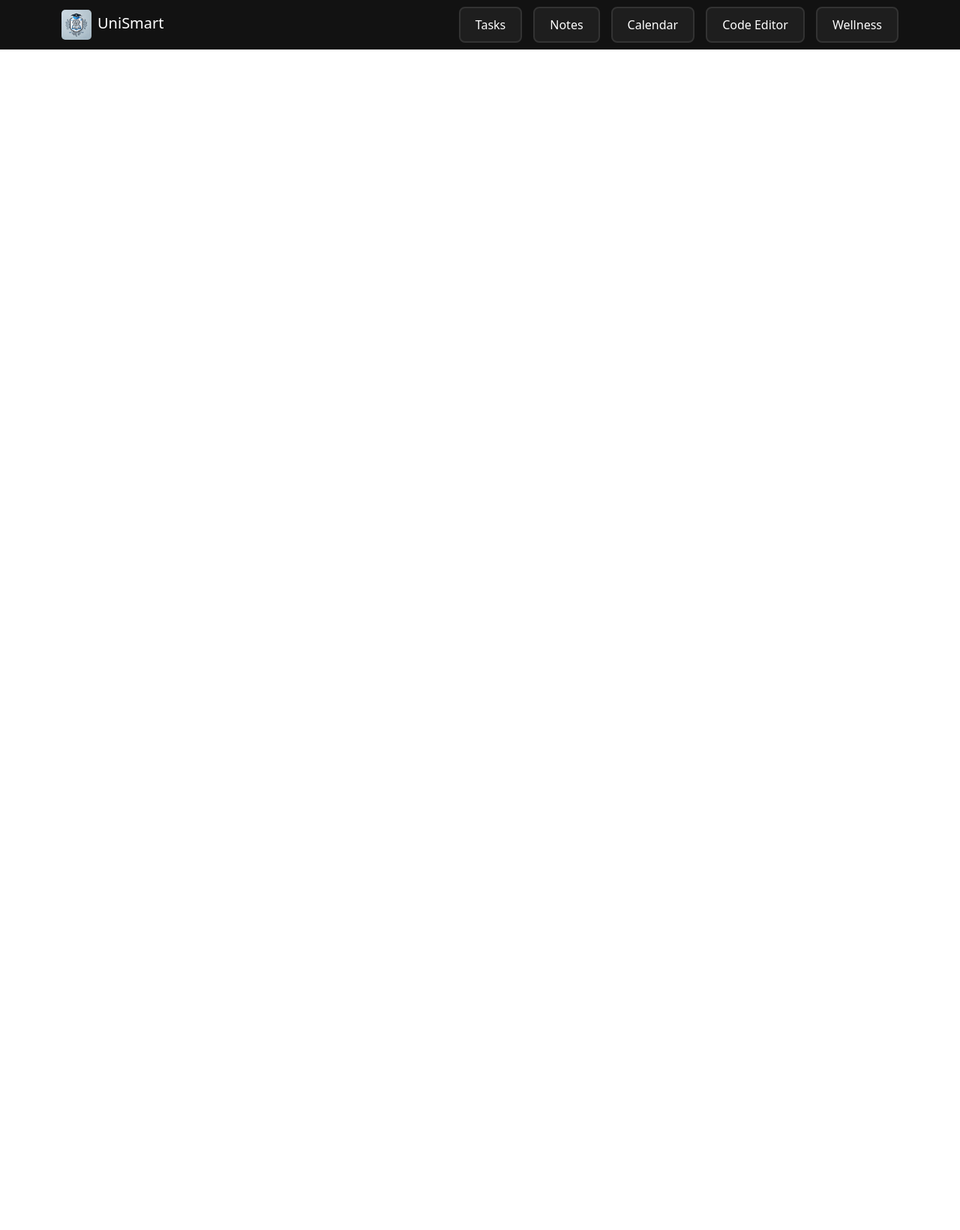
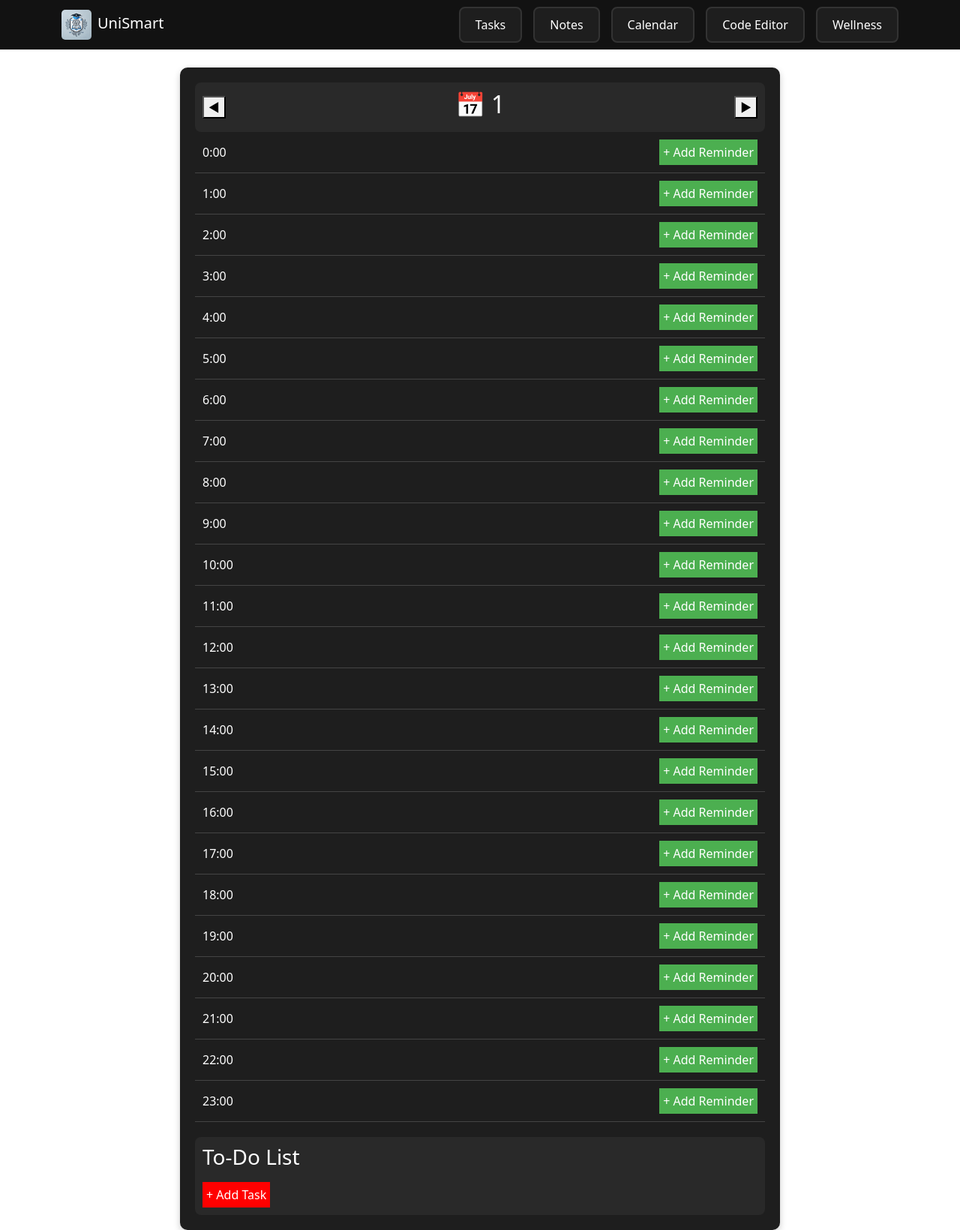
Before and after one commit to PandaDev0069/unismart_app, a React (Create React App) app in the folder client/: page /dashboard/1 in a window 1280 px wide. Shown: the whole page at 75% size. Before the commit the page ends 800 px from the top, so only its background shows below. Built offline with nearby package versions, Linux system fonts and the light colour scheme.

Commit message:
Add ReminderModal component and integrate with Calendar for adding reminders

```diff
--- a/client/src/App.js
+++ b/client/src/App.js
@@ -3,6 +3,7 @@ import { BrowserRouter as Router, Route, Routes } from "react-router-dom";
 import Navbar from "./components/Navbar";
 import Tasks from "./pages/Tasks";
 import Calendar from "./components/Calendar";
+import Dashboard from "./components/Dashboard";
 
 function Home() {
   return <h2>Welcome to UniSmart!</h2>;
@@ -30,6 +31,7 @@ function App() {
           <Route path="/" element={<Home />} />
           <Route path="/tasks" element={<Tasks />} />
           <Route path="/calendar" element={<Calendar />} />
+          <Route path="/dashboard/:date" element={<Dashboard />} />
           <Route path="/notes" element={<Notes />} />
           <Route path="/code" element={<CodeEditor />} />
           <Route path="/wellness" element={<Wellness />} />
--- a/client/src/components/Dashboard.css
+++ b/client/src/components/Dashboard.css
@@ -1,46 +1,128 @@
+/* Dashboard Container */
 .dashboard-container {
   max-width: 800px;
   margin: auto;
   padding: 20px;
   background-color: #1e1e1e;
-  color: white;
+  color: #fff;
   border-radius: 10px;
   box-shadow: 0px 4px 10px rgba(0, 0, 0, 0.2);
 }
 
-.back-btn {
-  background-color: #ff4757;
-  color: white;
-  border: none;
-  padding: 8px 12px;
-  cursor: pointer;
-  border-radius: 5px;
-  margin-bottom: 15px;
-}
-
-.timestamp {
+/* Header */
+.dashboard-header {
   display: flex;
+  justify-content: space-between;
   align-items: center;
   background: #292929;
   padding: 10px;
-  margin: 5px 0;
-  border-radius: 5px;
+  border-radius: 8px;
 }
 
-.timestamp input {
-  flex: 1;
-  margin-left: 10px;
-  padding: 5px;
-  background: #333;
+/* Time-Stamps Section */
+.timestamps-section {
+  background: #292929;
+  padding: 10px;
+  border-radius: 8px;
+}
+
+.time-slot {
+  display: flex;
+  justify-content: space-between;
+  align-items: center;
+  padding: 10px;
+  border-bottom: 1px solid #444;
+}
+
+.time-slot button {
+  background: #4CAF50;
   color: white;
   border: none;
+  padding: 5px;
+  cursor: pointer;
 }
 
-.timestamp button {
-  background-color: #4CAF50;
+.reminder-input {
+  display: flex;
+  gap: 5px;
+}
+
+.reminder-input input {
+  flex: 1;
+  padding: 5px;
+}
+
+.reminder-input button {
+  background: #007bff;
   color: white;
   border: none;
-  padding: 5px 10px;
+  padding: 5px;
   cursor: pointer;
-  margin-left: 10px;
 }
+
+/* To-Do List */
+.todo-widget {
+  background: #292929;
+  padding: 10px;
+  border-radius: 8px;
+  margin-top: 20px;
+}
+
+.todo-widget ul {
+  list-style: none;
+  padding: 0;
+}
+
+.todo-widget li {
+  display: flex;
+  align-items: center;
+  justify-content: space-between;
+  padding: 5px;
+}
+
+.todo-widget li.completed {
+  text-decoration: line-through;
+  color: #bbb;
+}
+
+.todo-widget button {
+  background: red;
+  color: white;
+  border: none;
+  padding: 5px;
+  cursor: pointer;
+}
+
+/* Floating Add Button */
+.add-button {
+  position: fixed;
+  bottom: 20px;
+  right: 20px;
+  width: 50px;
+  height: 50px;
+  font-size: 24px;
+  background: #007bff;
+  color: white;
+  border: none;
+  border-radius: 50%;
+  cursor: pointer;
+}
+
+/* Modal */
+.modal {
+  position: fixed;
+  top: 0;
+  left: 0;
+  width: 100%;
+  height: 100%;
+  background: rgba(0, 0, 0, 0.5);
+  display: flex;
+  justify-content: center;
+  align-items: center;
+}
+
+.modal-content {
+  background: #292929;
+  padding: 20px;
+  border-radius: 8px;
+}
--- a/client/src/components/Dashboard.js
+++ b/client/src/components/Dashboard.js
@@ -1,72 +1,113 @@
-import React, { useState, useEffect } from "react";
+import React, { useState } from "react";
+import { useParams, useNavigate } from "react-router-dom";
+import ReminderModal from "./ReminderModal";
 import "./Dashboard.css";
 
-const generateTimestamps = () => {
-  const timestamps = [];
-  for (let i = 0; i < 24; i++) {
-    timestamps.push(`${i.toString().padStart(2, "0")}:00`);
-  }
-  return timestamps;
-};
+const Dashboard = () => {
+  const { date } = useParams(); // Get the selected date
+  const [reminders, setReminders] = useState({}); // Store reminders by time slot
+  const [todos, setTodos] = useState([]); // Store to-do list items
+  const [selectedTime, setSelectedTime] = useState(null); // Store time slot being edited
+  const [isModalOpen, setIsModalOpen] = useState(false); // Modal for adding tasks
+  const navigate = useNavigate();
 
-const Dashboard = ({ selectedDate, onClose }) => {
-  const [reminders, setReminders] = useState({});
-  const [inputValues, setInputValues] = useState({});
+  const handleAddReminderClick = (time) => {
+    setSelectedTime(time);
+    setIsModalOpen(true);
+  };
 
-  // Fetch existing reminders from the database when the dashboard opens
-  useEffect(() => {
-    fetch(`http://127.0.0.1:5000/api/get_reminders/${selectedDate}`)
-      .then((response) => response.json())
-      .then((data) => setReminders(data.reminders || {}))
-      .catch((error) => console.error("Error loading reminders:", error));
-  }, [selectedDate]);
+  const handleSaveReminder = (text) => {
+    setReminders((prev) => ({
+      ...prev,
+      [selectedTime]: [...(prev[selectedTime] || []), text],
+    }));
+  };
 
-  const handleAddReminder = (timestamp) => {
-    if (!inputValues[timestamp]) return;
+  const handleNextDay = () => {
+    const nextDate = new Date(date);
+    nextDate.setDate(nextDate.getDate() + 1);
+    navigate(`/dashboard/${nextDate.toISOString().split("T")[0]}`);
+  };
 
-    const newReminder = {
-      time: timestamp,
-      text: inputValues[timestamp],
-      date: selectedDate,
+    const handlePrevDay = () => {
+        const prevDate = new Date(date);
+        prevDate.setDate(prevDate.getDate() - 1);
+        navigate(`/dashboard/${prevDate.toISOString().split("T")[0]}`);
     };
 
-    // Send new reminder to the server
-    fetch("http://127.0.0.1:5000/api/add_reminder", {
-      method: "POST",
-      headers: { "Content-Type": "application/json" },
-      body: JSON.stringify(newReminder),
-    })
-      .then((response) => response.json())
-      .then((data) => {
-        if (data.success) {
-          setReminders((prev) => ({ ...prev, [timestamp]: inputValues[timestamp] }));
-          setInputValues({ ...inputValues, [timestamp]: "" });
-        }
-      })
-      .catch((error) => console.error("Error adding reminder:", error));
-  };
 
   return (
     <div className="dashboard-container">
-      <button className="back-btn" onClick={onClose}>⬅ Back to Calendar</button>
-      <h2>Schedule for {selectedDate}</h2>
-      <div className="dashboard-content">
-        {generateTimestamps().map((timestamp) => (
-          <div key={timestamp} className="timestamp">
-            <span>{timestamp}</span>
-            <input
-              type="text"
-              value={inputValues[timestamp] || ""}
-              onChange={(e) => setInputValues({ ...inputValues, [timestamp]: e.target.value })}
-              placeholder="Add reminder..."
-            />
-            <button onClick={() => handleAddReminder(timestamp)}>➕</button>
-            <p>{reminders[timestamp]}</p>
+      <div className="dashboard-header">
+      <button onClick={handlePrevDay}>◀</button>
+        <h2>📅 {date}</h2>
+        <button onClick={handleNextDay}>▶</button>
+      </div>
+
+      {/* Time-Stamps Section */}
+      <div className="time-stamps">
+        {Array.from({ length: 24 }, (_, i) => `${i}:00`).map((time) => (
+          <div key={time} className="time-slot">
+            <span>{time}</span>
+            {reminders[time]?.map((rem, idx) => (
+              <div key={idx} className="reminder">{rem}</div>
+            ))}
+            <button className="add-reminder-btn" onClick={() => handleAddReminderClick(time)}>
+              + Add Reminder
+            </button>
           </div>
         ))}
       </div>
+
+      <ReminderModal
+        isOpen={isModalOpen}
+        onClose={() => setIsModalOpen(false)}
+        onSave={handleSaveReminder}
+      />
+
+
+             {/* To-Do List */}
+      <ToDoList todos={todos} setTodos={setTodos} />
     </div>
   );
 };
 
+const ToDoList = ({ todos, setTodos }) => {
+    const addTask = () => {
+      const taskText = prompt("Enter new task:");
+      if (taskText) {
+        setTodos([...todos, { id: Date.now(), text: taskText, completed: false }]);
+      }
+    };
+
+    const toggleTaskCompletion = (index) => {
+      setTodos((prev) =>
+        prev.map((task, i) =>
+          i === index ? { ...task, completed: !task.completed } : task
+        )
+      );
+    };
+
+    const deleteTask = (index) => {
+      setTodos((prev) => prev.filter((_, i) => i !== index));
+    };
+
+    return (
+      <div className="todo-widget">
+        <h3>To-Do List</h3>
+        <ul>
+          {todos.map((task, index) => (
+            <li key={task.id} className={task.completed ? "completed" : ""}>
+              <input type="checkbox" checked={task.completed} onChange={() => toggleTaskCompletion(index)} />
+              {task.text}
+              <button onClick={() => deleteTask(index)}>❌</button>
+            </li>
+          ))}
+        </ul>
+        <button onClick={addTask}>+ Add Task</button>
+      </div>
+    );
+};
+
+
 export default Dashboard;
--- /dev/null
+++ b/client/src/components/ReminderModal.css
@@ -0,0 +1,61 @@
+.modal-container {
+    position: fixed;
+    top: 0;
+    left: 0;
+    width: 100%;
+    height: 100%;
+    display: flex;
+    align-items: center;  /* Centers vertically */
+    justify-content: center;  /* Centers horizontally */
+    background: rgba(0, 0, 0, 0.6); /* Adds a semi-transparent overlay */
+    z-index: 1000;
+  }
+
+  .modal-content {
+    width: 50%; /* Ensures proper width */
+    max-width: 600px;
+    min-width: 300px;
+    background: #292929;
+    padding: 20px;
+    border-radius: 10px;
+    box-shadow: 0px 4px 10px rgba(0, 0, 0, 0.929);
+    text-align: center;
+  }
+
+  .modal-content textarea {
+    width: 100%;
+    min-height: 80px;
+    max-height: 200px;
+    resize: vertical;
+    padding: 10px;
+    border-radius: 5px;
+    border: none;
+    background: #1e1e1e;
+    color: white;
+    font-size: 16px;
+  }
+
+.modal-buttons {
+  display: flex;
+  justify-content: space-evenly; /* 🔹 Keep buttons spaced properly */
+  margin-top: 10px;
+}
+
+.cancel-btn, .save-btn {
+  padding: 8px 15px;
+  border-radius: 5px;
+  border: none;
+  cursor: pointer;
+  font-weight: bold;
+  width: 120px; /* 🔹 Reduce width */
+}
+
+.cancel-btn {
+  background: red;
+  color: white;
+}
+
+.save-btn {
+  background: green;
+  color: white;
+}
--- /dev/null
+++ b/client/src/components/ReminderModal.js
@@ -0,0 +1,35 @@
+import React, { useState } from "react";
+import "./ReminderModal.css"; // We'll create this file for styling.
+
+const ReminderModal = ({ isOpen, onClose, onSave }) => {
+  const [reminderText, setReminderText] = useState("");
+
+  if (!isOpen) return null; // Don't render if modal is closed.
+
+  const handleSave = () => {
+    if (reminderText.trim() !== "") {
+      onSave(reminderText);
+      setReminderText(""); // Clear input after saving
+      onClose(); // Close the modal
+    }
+  };
+
+  return (
+    <div className="modal-container">
+      <div className="modal-content">
+        <h3>Add Reminder</h3>
+        <textarea
+          placeholder="Enter reminder..."
+          value={reminderText}
+          onChange={(e) => setReminderText(e.target.value)}
+        />
+        <div className="modal-buttons">
+          <button className="cancel-btn" onClick={onClose}>Cancel</button>
+          <button className="save-btn" onClick={handleSave}>Save</button>
+        </div>
+      </div>
+    </div>
+  );
+};
+
+export default ReminderModal;
```
Also changed, not shown: client/src/components/Calendar.js (+12 -14 lines).
